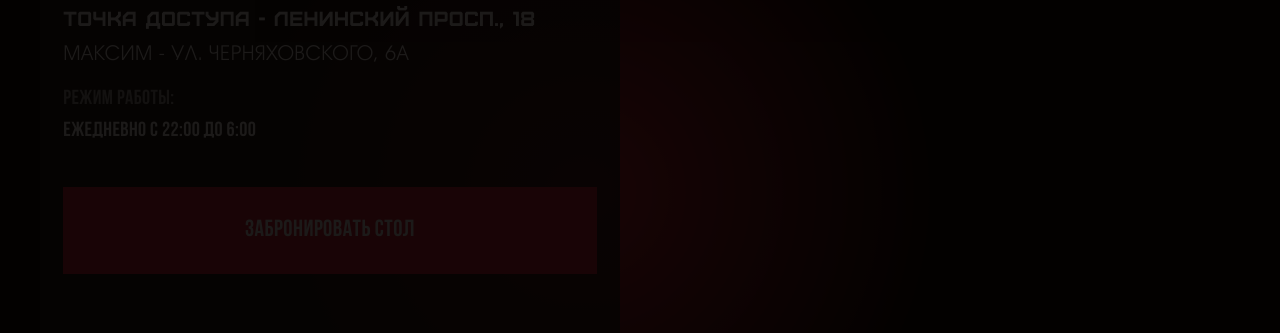
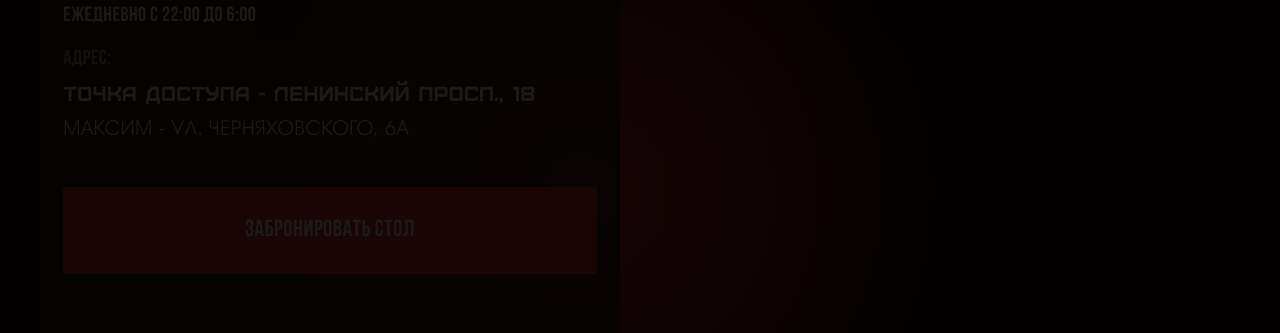
Before and after one commit to andreikvachkov/prostrip, a plain HTML site: page contact.html in a window 1280 px wide. Shown: the part 467-800 px from the top of the page. Drawn offline with nearby package versions, Linux system fonts and the light colour scheme; files whose address does not match are found by name; a web font is replaced by a local one.

Commit message:
вываыв
ываыва

```diff
--- a/contact.html
+++ b/contact.html
@@ -99,20 +99,20 @@
                                 <p class="contact__name">
                                     Режим работы:
                                 </p>
+                                <p class="contact__text">
+                                    ежедневно с 22:00 до 6:00
+                                </p>
+                            </div>
+                            <div class="contact__item">
+                                <p class="contact__name">
+                                    адрес:
+                                </p>
                                 <div class="contact__address">
                                     <p class="name">Точка доступа - Ленинский просп., 18</p>
                                     <p class="address">
                                         максим - ул. Черняховского, 6А
                                     </p>
                                 </div>
-                            </div>
-                            <div class="contact__item">
-                                <p class="contact__name">
-                                    Режим работы:
-                                </p>
-                                <p class="contact__text">
-                                    ежедневно с 22:00 до 6:00
-                                </p>
                             </div>
                         </div>
                         <button class="contact__btn">
```
